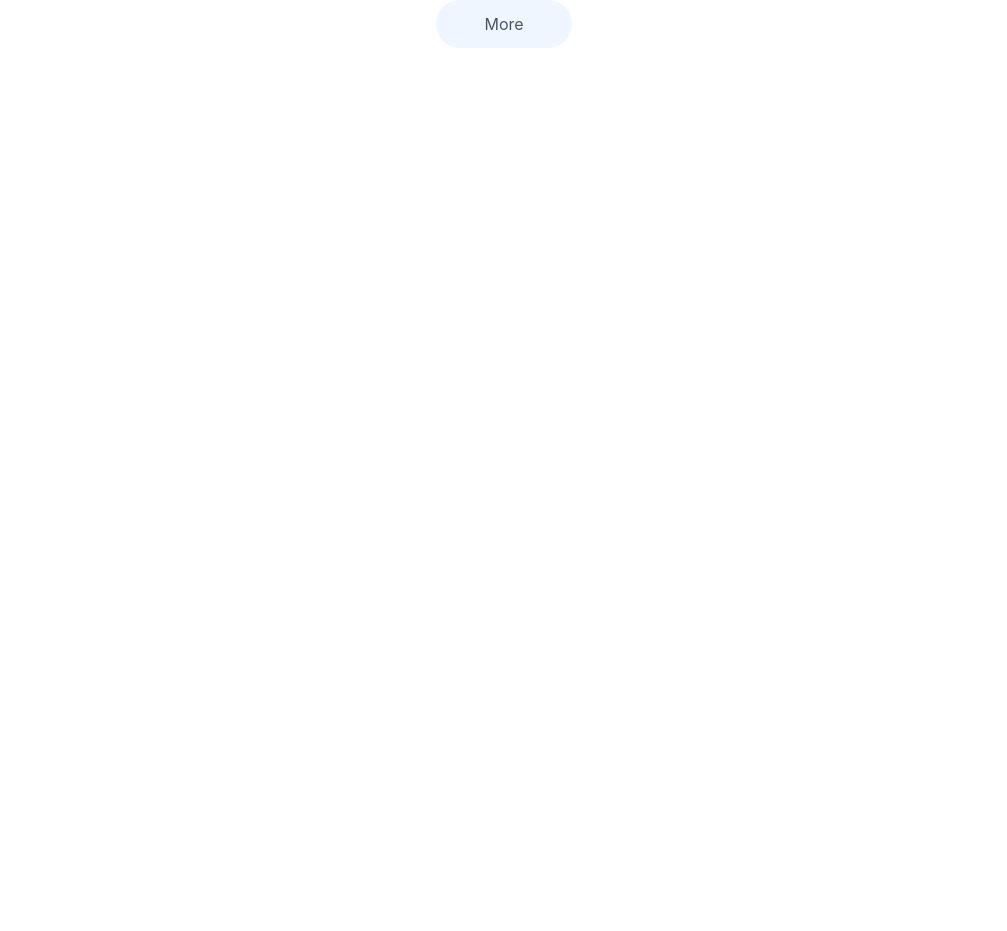
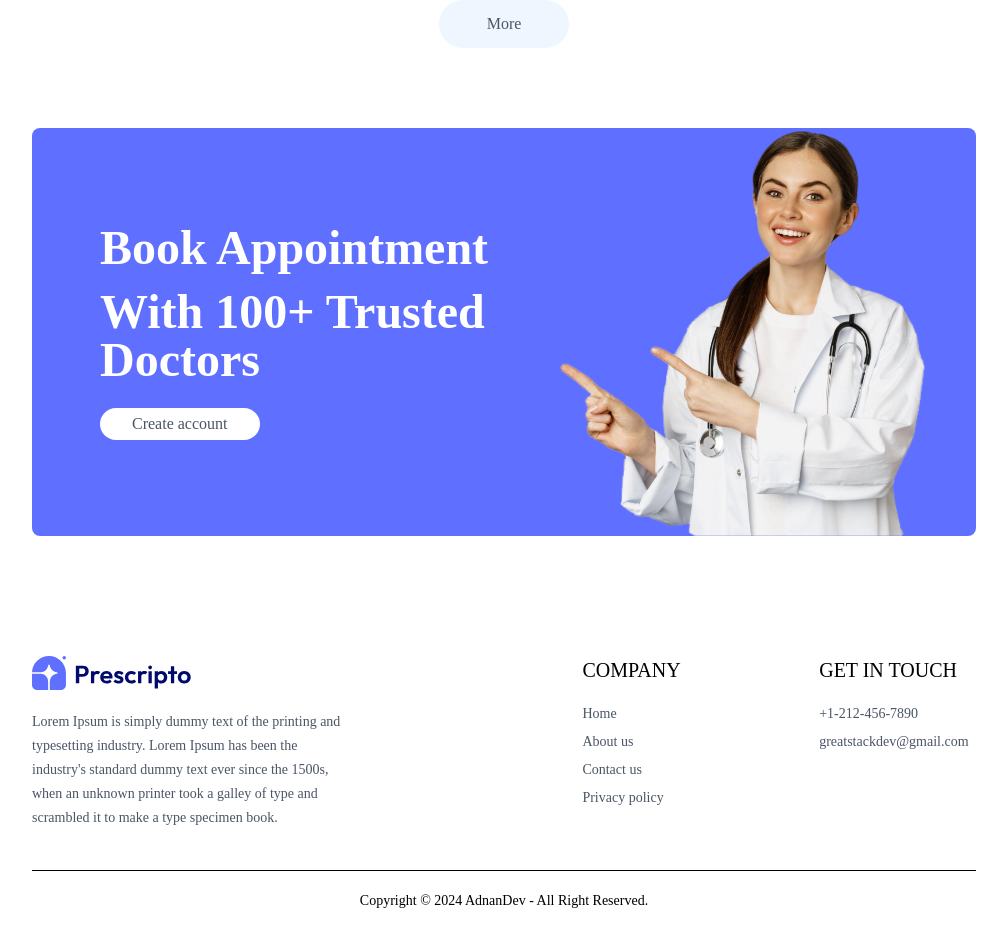
Before and after one commit to freelanceradnan/Hospital-management-system, a React (Vite) app: page / in a window 1280 px wide. Shown: the part 2160-3091 px from the top of the page, without its empty margins (136-1143 px from the left). Before the commit the page ends 2272 px from the top, so only its background shows below. Built offline with nearby package versions, Linux system fonts and the light colour scheme.

Commit message:
footer section added

```diff
--- a/index.html
+++ b/index.html
@@ -1,5 +1,5 @@
 <!doctype html>
-<html lang="en">
+<html lang="en" class="scroll-smooth">
   <head>
     <meta charset="UTF-8" />
     <link rel="icon" type="image/svg+xml" href="/src/assets/favicon.png" />
--- /dev/null
+++ b/src/Components/Banner/Banner.jsx
@@ -0,0 +1,25 @@
+import React from 'react';
+import { assets } from '../../assets/assets';
+import { useNavigate } from 'react-router-dom';
+
+const Banner = () => {
+    const navigate=useNavigate()
+    return (
+        <div className='flex bg-primary rounded-lg px-6 sm:px-10 lg:px-12 my-20 md:mx-10'>
+           {/* left-side */}
+           <div className='flex-1 py-8 sm:py-10 lg:py-24 lg:pl-5'>
+            <div className='text-xl sm:text-2xl md:text-3xl lg:text-5xl font-semibold text-white'>
+            <p className=''>Book Appointment </p>
+            <p className='mt-4'>With 100+ Trusted Doctors</p>
+            </div>
+            <button className='bg-white text-sm sm:text-base text-gray-600 px-8 py-1 rounded-full mt-6 hover:scale-105 transition-all' onClick={()=>{navigate('/login');scrollTo(0,0)}}>Create account</button>
+           </div>
+           {/* right-side */}
+           <div className='hidden md:block md:w-1/2 lg:w-[370px] relative'>
+            <img src={assets.appointment_img} alt="" className='w-full absolute bottom-0 right-0 max-w-md'/>
+           </div>
+        </div>
+    );
+};
+
+export default Banner;
--- /dev/null
+++ b/src/Components/Footer/Footer.jsx
@@ -0,0 +1,44 @@
+import React from 'react';
+import { assets } from '../../assets/assets';
+
+const Footer = () => {
+    return (
+        <div className='md:mx-10'>
+           <div className='flex flex-col sm:grid grid-cols-[3fr_1fr_1fr] gap-20 my-10 mt-30 text-sm'>
+             {/* footer-left */}
+            <div>
+            <img src={assets.logo} alt="" className='mb-5 w-40'/>
+            <p className='w-full md:w-2/3 text-gray-600 leading-6'>Lorem Ipsum is simply dummy text of the printing and typesetting industry. Lorem Ipsum has been the industry's standard dummy text ever since the 1500s, when an unknown printer took a galley of type and scrambled it to make a type specimen book.</p>
+            </div>
+
+            {/* footer-center */}
+            <div>
+             <p className='text-xl font-medium mb-5'>COMPANY</p>
+             <ul className='flex flex-col gap-2 text-gray-600'>
+                <li>Home</li>
+                <li>About us</li>
+                <li>Contact us</li>
+                <li>Privacy policy</li>
+             </ul>
+            </div>
+
+            {/* footer-right */}
+            <div >
+             <p className='text-xl font-medium mb-5'>GET IN TOUCH</p>
+             <ul className='flex flex-col gap-2 text-gray-600'>
+                <li>+1-212-456-7890</li>
+                <li>greatstackdev@gmail.com</li>
+             </ul>
+            </div>
+
+           </div>
+            {/* footer-section */}
+            <div>
+                <hr />
+                <p className='py-5 text-sm text-center'>Copyright © 2024 AdnanDev - All Right Reserved.</p>
+            </div>
+        </div>
+    );
+};
+
+export default Footer;
--- a/src/Components/TopDoctors/TopDoctors.jsx
+++ b/src/Components/TopDoctors/TopDoctors.jsx
@@ -30,7 +30,8 @@
         ))}
 
     </div>
-     <p className="bg-blue-50 text-gray-600 px-12 py-3 rounded-full mt-10">More</p>
+     <p className="bg-blue-50 text-gray-600 px-12 py-3 rounded-full mt-10"
+     onClick={()=>{navigate('/doctors');scrollTo(0,0)}}>More</p>
      </div>
   );
 };
--- a/src/Pages/Home/Home.jsx
+++ b/src/Pages/Home/Home.jsx
@@ -2,6 +2,8 @@
 import Header from '../../Components/Header/Header';
 import SpecialityMenu from '../../Components/SpecialityMenu/SpecialityMenu';
 import TopDoctors from '../../Components/TopDoctors/TopDoctors';
+import Banner from '../../Components/Banner/Banner';
+import Footer from '../../Components/Footer/Footer';
 
 const Home = () => {
     return (
@@ -9,6 +11,8 @@
         <Header/>
         <SpecialityMenu/>
         <TopDoctors/>
+        <Banner/>
+        <Footer/>
         </div>
     );
 };
--- a/src/index.css
+++ b/src/index.css
@@ -1,4 +1,5 @@
 @import "tailwindcss";
+@import url('https://fonts.googleapis.com/css2?family=Outfit:wght@100..900&display=swap');
 @theme {
 
   --color-primary: #5f6fff;
@@ -7,3 +8,6 @@
 .active hr{
     @apply block
 }
+*{
+    font-family: Outfit;
+}
```
